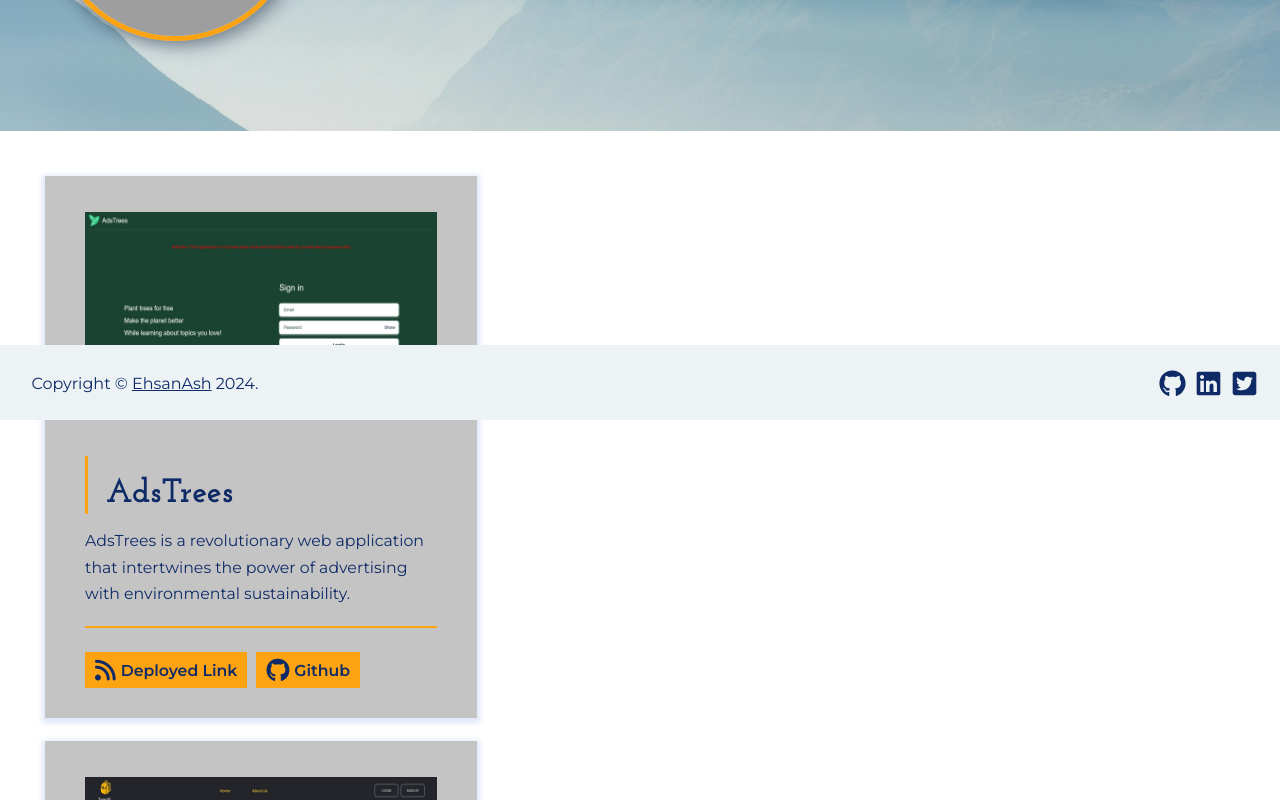
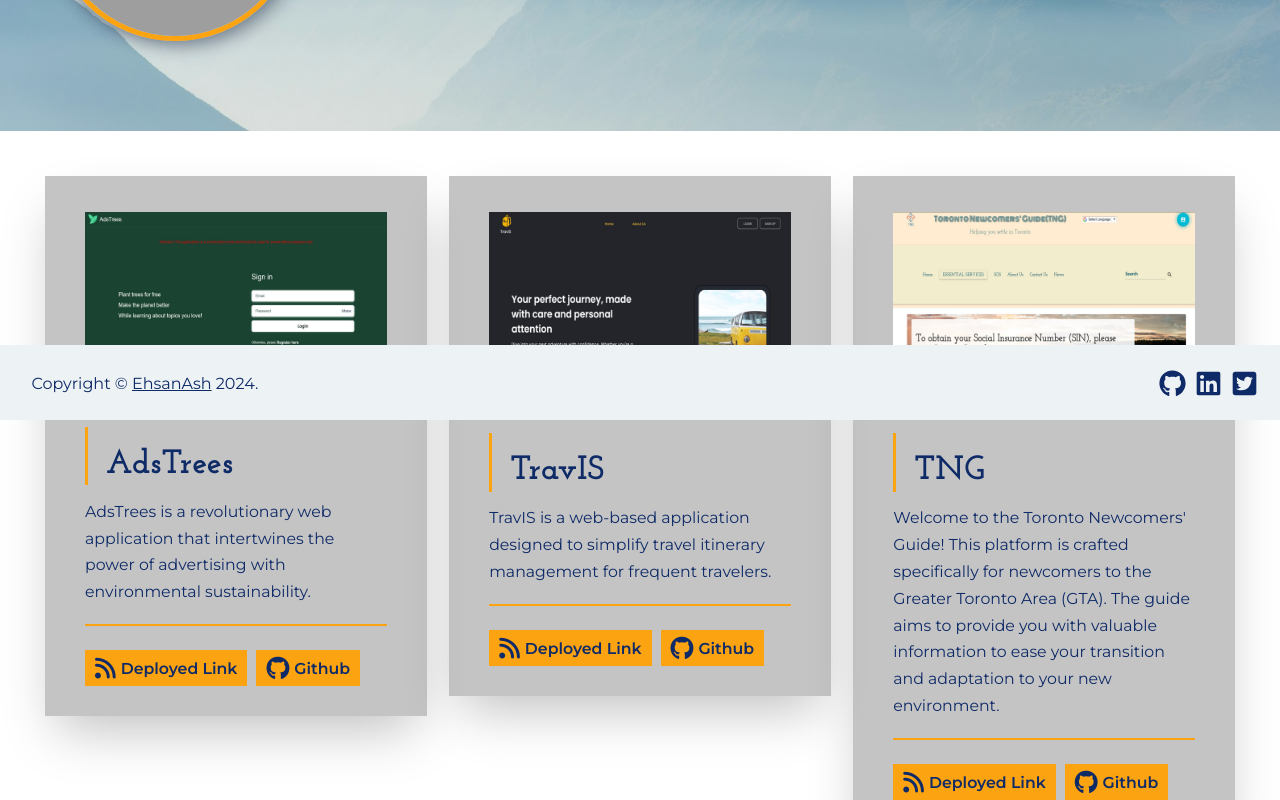
Before and after one commit to EhsanAsh/EhsanAsh-Portfolio, a React (Vite) app: page /projects in a window 1280 px wide. Shown: the part 380-1180 px from the top of the page. Built offline with nearby package versions, Linux system fonts and the light colour scheme; grey boxes are pictures that could not be loaded; a web font is replaced by a local one.

Commit message:
fix: Refactor project card and grid layout

```diff
--- a/src/components/projectCard/index.jsx
+++ b/src/components/projectCard/index.jsx
@@ -29,7 +29,11 @@
         <>
             {projectsData.map((project) => (
                 <GridItem key={project.id}>
-                    <Card maxW={'sm'} variant={'projects'}>
+                    <Card
+                        boxShadow={'2xl'}
+                        maxW={'sm'}
+                        variant={'projects'}
+                    >
                         <CardBody>
                             <Image
                                 pt={8}
--- a/src/pages/Projects.jsx
+++ b/src/pages/Projects.jsx
@@ -14,7 +14,14 @@
 
     return (
 
-        <Grid gap={5} p={10}>
+        <Grid
+            templateColumns='repeat(3, 1fr)'
+            gap={5}
+            p={10}
+            justifyContent='center'
+            justifyItems='center'
+            alignItems='flex-start'
+        >
             <ProjectCard />
         </Grid>
 
```
